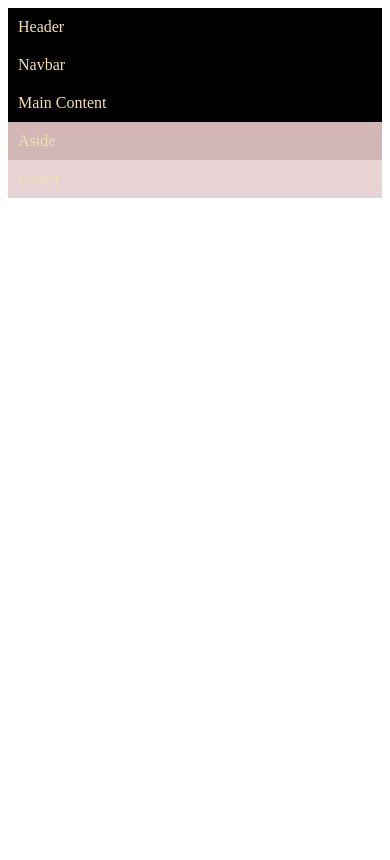
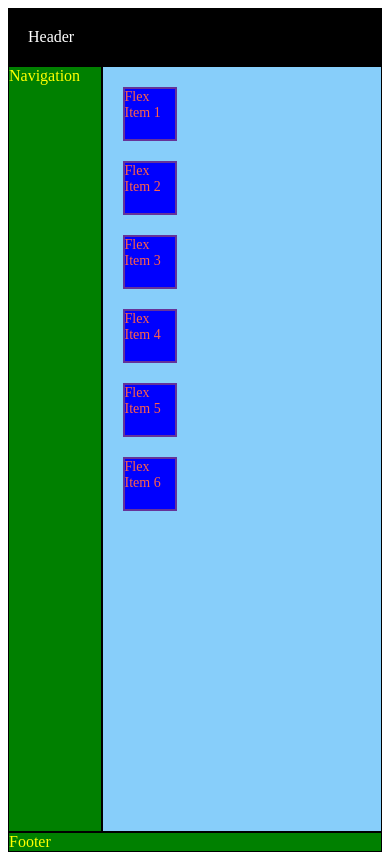
Before and after one commit to eswarroyce07/sample, a plain HTML site: page folder1/grid.html in a window 390 px wide. Drawn offline with Linux system fonts and the light colour scheme.

Commit message:
Grid Next Stage Pratice

```diff
--- a/folder1/grid.css
+++ b/folder1/grid.css
@@ -1,57 +1,169 @@
-.gridContainer {
+.gridcontainer {
   border: 1px solid red;
   height: 90vh;
   display: grid;
-  /* grid-template-columns: 100px 200px 300px 400px;
-  grid-template-rows: 100px 100px; */
-  /* grid-template-columns: repeat(4, "100rf");
-  grid-template-rows: 100p 100px; */
-  grid-template-columns: 200px 200px 200px 200px;
-  /* row-gap:10px */
-  /* column-gap:10px */
+ /* grid-template-columns:100px 200px 100px ;
+  grid-template-rows: 100px 100px ;
+  grid-template-columns:100px repeat(4,200px);
+   grid-template-columns:  repeat(4,1fr);
+  grid-template-columns: 1fr 2fr 3fr;*/
+  grid-template-rows: 50px 50px 50px ;
+  grid-template-columns:  repeat(4,100px);
+  gap: 10px;
+  /*column-gap: 10px;
+  row-gap: 20px;
+  allign-content: center;
+  justify-content: center; */
+
+
 }
-.item {
-  color: red;
-  border: 1px solid;
-  background-color: yellow;
-  padding: 30px 40px;
+.Item{
+    color: blueviolet;
+    background-color: lightgray;
+    border: 1px solid black;
+    padding: 30px 40px;
 }
-
-.item:nth-child(1)
-{
-    grid-column:3/-1;
-    grid-row:2/3;
+.Item:nth-child(1){
+    /*grid-column-start: 3;
+    grid-column-end:5 ;
+    grid-row-start: 2;
+    grid-row-end:4 ;*/
+    grid-column: 3/4 ;
+    grid-row: 2/3;
+}
+.Item:nth-child(8){
+    /*grid-column-start: 3;
+    grid-column-end:5 ;
+    grid-row-start: 2;
+    grid-row-end:4 ;*/
+    grid-column: 2/3;
+    grid-row: 1/3;
 }
 
 
-header {
-  grid-area: head;
-  background-color: rgb(0, 0, 0);
-  color: wheat;
-  padding: 10px;
-}
-nav {
-  grid-area: nav;
-  background-color: rgb(0, 0, 0);
-  color: wheat;
-  padding: 10px;
+
+header{
+    grid-area: header;
+    background-color: black;
+    color: white;
+    padding: 20px;
 }
 
-main {
-  grid-area: main;
-  background-color: rgb(0, 0, 0);
-  color: wheat;
-  padding: 10px;
+nav{
+    grid-area: navbar;
+    background-color: green;
+    color: yellow;
+    border: 1px solid black;
 }
-aside {
-  grid-area: aside;
-  background-color: rgb(211, 182, 182);
-  color: wheat;
-  padding: 10px;
+
+main{
+    grid-area: main;
+    background-color: yellow;
+    color: red;
+    border: 1px solid black;
 }
-footer {
-  grid-area: footer;
-  background-color: rgb(231, 211, 211);
-  color: wheat;
-  padding: 10px;
+
+aside{
+    grid-area: aside;
+    background-color: blue;
+    color: green;
+    border: 1px solid black;
 }
+
+footer{
+    grid-area: footer;
+    background-color: green;
+    color: yellow;
+    border: 1px solid black;
+}
+
+body{
+    height: 100vh;
+    display: grid;
+    grid-template-columns: 1fr 3fr 1fr;
+    grid-template-rows: auto 1fr auto;
+    grid-template-areas:
+            "header header header"
+            "navbar main aside"
+            "footer footer footer";
+    grid-area: body;
+
+}
+.flexItem{
+    background-color: blue;
+    border: 2px solid rebeccapurple;
+    color: tomato;
+    font-size: 24px;
+    height: 60px;
+    width: 80px;
+    margin:20px;
+    gap:10px;
+
+}
+.flexItem:hover{
+    /*transform: translatey(-10px);*/
+    transform: translatex(10px);
+    color: brown;
+    background-color: lightgray;
+}
+
+/*
+576px less than 576 px for mobiles
+768px between 577px-768px for tabs
+992px between 769px-992px small screens
+1200px between 993px-1200px normal screens
+1200px greater than 1200px for extra large screens
+*/
+
+@media(max-width:576px){
+    body{
+
+    grid-template-columns: 1fr 3fr ;
+    grid-template-areas:
+            "header header header"
+            "navbar main aside"
+            "footer footer footer";
+    grid-area: body;
+    }
+    aside{
+        display: none;
+    }
+    .flexItem{
+        font-size: 14px;
+        height: 50px;
+        width: 50px;
+    }
+    main{
+        background-color: lightskyblue;
+
+    }
+
+}
+@media (min-width:577px) and (max-width:768px){
+    body{
+
+    grid-template-columns: 3fr 1fr ;
+    grid-template-areas:
+            "header header header"
+            "navbar main aside"
+            "footer footer footer";
+    grid-area: body;
+    }
+    nav{
+        display: none;
+    }
+
+
+
+}
+@media (min-width:992px) and (max-width:768px){
+    body{
+
+
+    grid-template-areas:
+            "header header header"
+            "navbar main aside"
+            "footer footer footer";
+    grid-area: body;
+    }
+}
--- a/folder1/grid.html
+++ b/folder1/grid.html
@@ -3,26 +3,32 @@
   <head>
     <meta charset="UTF-8" />
     <meta name="viewport" content="width=device-width, initial-scale=1.0" />
-    <title>Document</title>
     <link rel="stylesheet" href="grid.css" />
-  </head>
-  <body>
-    <!-- <div class="gridContainer">
-      <div class="item">1</div>
-      <div class="item">2</div>
-      <div class="item">3</div>
-      <div class="item">4</div>
-      <div class="item">5</div>
-      <div class="item">6</div>
-      <div class="item">7</div>
-      <div class="item">8</div>
-    </div> -->
+    <title>grid</title>
+     </head>
+    <body>
+       <!-- <div class="gridcontainer">
+            <div class="Item"> 1</div>
+            <div class="Item"> 2</div>
+            <div class="Item"> 3</div>
+            <div class="Item"> 4</div>
+            <div class="Item"> 5</div>
+            <div class="Item"> 6</div>
+            <div class="Item"> 7</div>
+            <div class="Item"> 8</div>
+
+        </div>-->
+        <header>Header</header>
+        <nav>Navigation</nav>
+        <main> <div class="flexItem">Flex Item 1</div>
+            <div class="flexItem">Flex Item 2</div>
+            <div class="flexItem">Flex Item 3</div>
+            <div class="flexItem">Flex Item 4</div>
+            <div class="flexItem">Flex Item 5</div>
+            <div class="flexItem">Flex Item 6</div></main>
+        <aside>Aside</aside>
+        <footer>Footer</footer>
 
 
-    <header>Header</header>
-    <nav>Navbar</nav>
-    <main>Main Content</main>
-    <aside>Aside</aside>
-    <footer>Footer</footer>
-  </body>
+    </body>
 </html>
```
